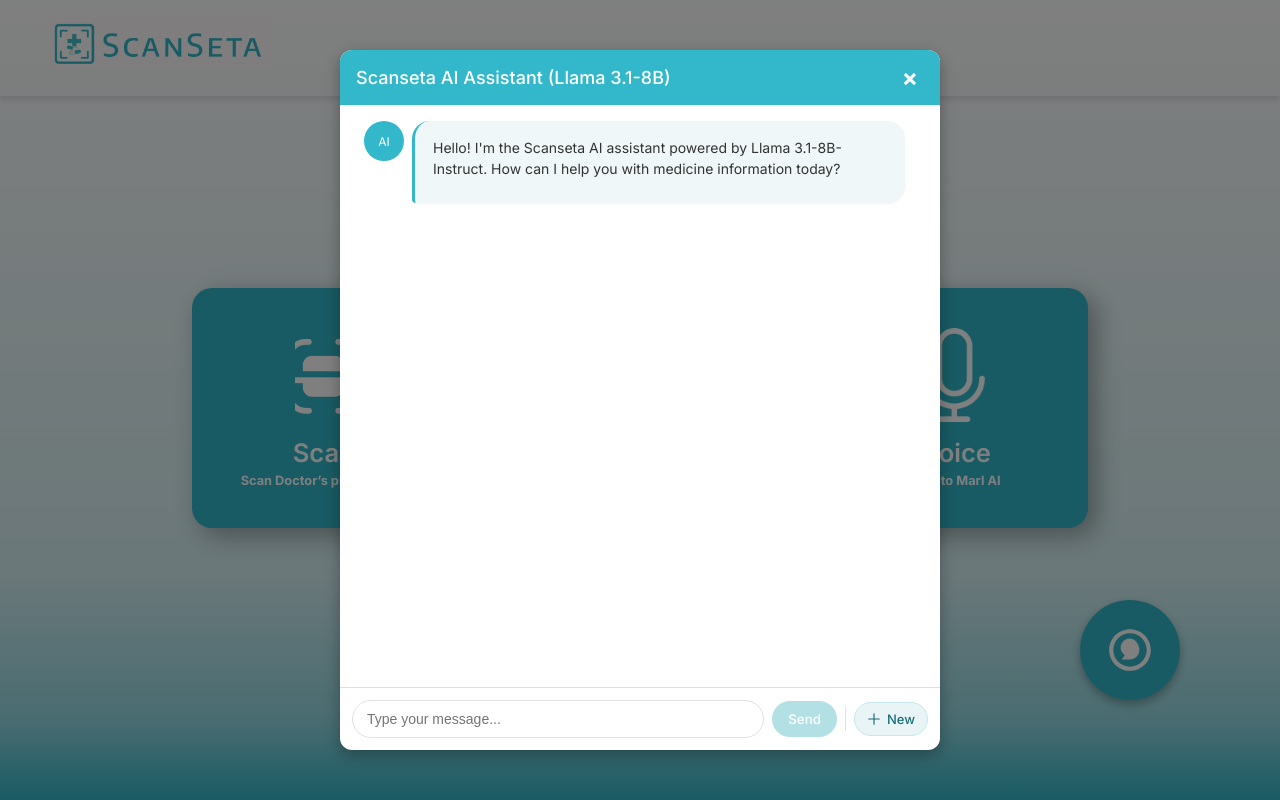
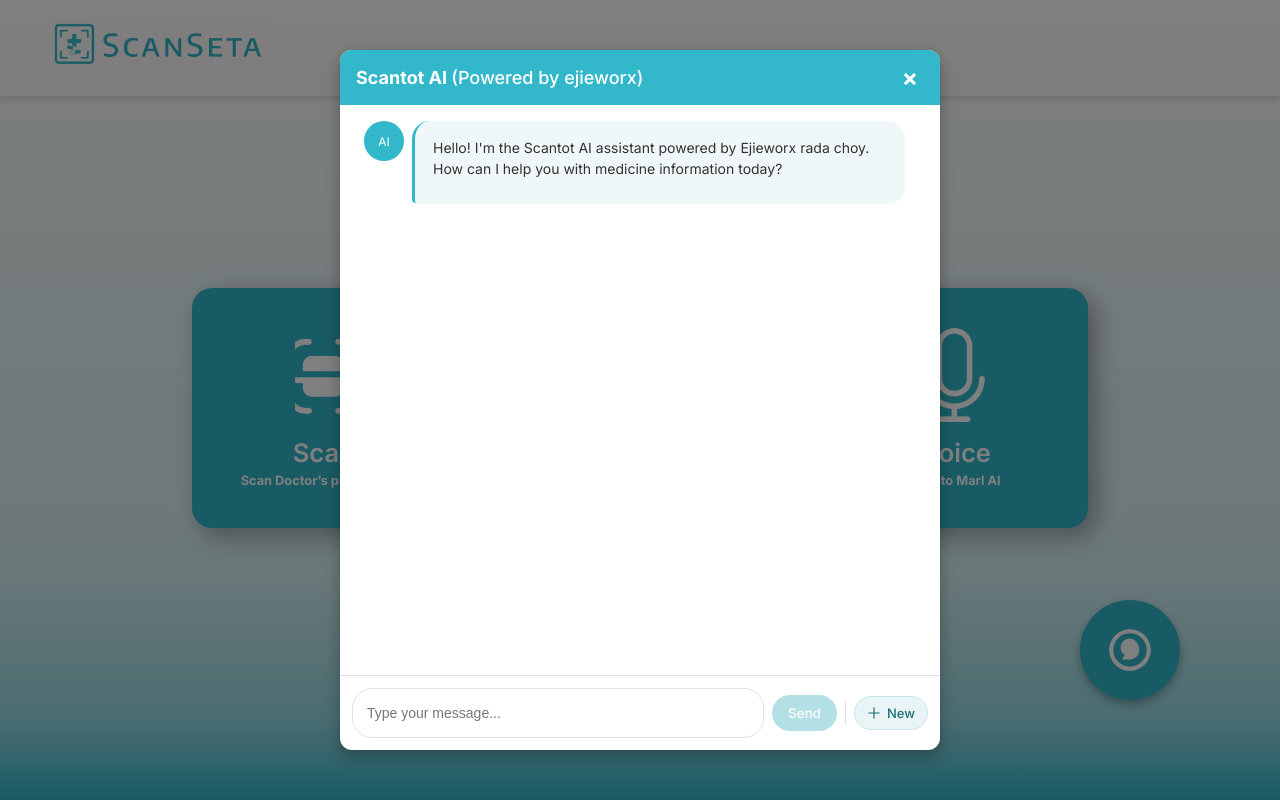
Before and after one commit to Marl6/ScansetaV1, a React (Create React App) app in the folder Front_end/: page / in a window 1280 px wide. Both pictures are taken after a click on the button "Chat with AI Assistant". Built offline with nearby package versions, Linux system fonts and the light colour scheme; the HTML template or start-up script is replaced by a standard one.

Commit message:
Scanseta_v1.6-Final Modal

```diff
--- a/Front_end/src/components/modal/ejieworx ai modal.jsx
+++ b/Front_end/src/components/modal/ejieworx ai modal.jsx
@@ -117,7 +117,7 @@
 
 const EjieworxAIModal = ({ isOpen, onClose }) => {
   const initialMessage = {
-    text: "Hello! I'm the Scanseta AI assistant powered by Llama 3.1-8B-Instruct. How can I help you with medicine information today?",
+    text: "Hello! I'm the Scantot AI assistant powered by Ejieworx rada choy. How can I help you with medicine information today?",
     sender: "ai",
   };
 
@@ -294,7 +294,7 @@
 
         {shouldRenderModal && (
           <div className="chat-header">
-            <h3>Scanseta AI Assistant (Llama 3.1-8B)</h3>
+            <h3> <strong>Scantot AI </strong>(Powered by ejieworx)</h3>
             <button
               className="close-button"
               onClick={() => {
--- a/Front_end/src/components/modal/ejieworx-ai-modal.css
+++ b/Front_end/src/components/modal/ejieworx-ai-modal.css
@@ -186,6 +186,7 @@
 }
 
 .chat-input {
+  height: 50px;
   display: flex;
   padding: 12px;
   border-top: 1px solid #e0e0e0;
--- a/Front_end/src/components/modal/fixed-ejieworx-ai-modal.jsx
+++ b/Front_end/src/components/modal/fixed-ejieworx-ai-modal.jsx
@@ -104,7 +104,7 @@
 
 const EjieworxAIModal = ({ isOpen, onClose }) => {
   const initialMessage = {
-    text: "Hello! I'm the Scanseta AI assistant powered by Llama 3.1-8B-Instruct. How can I help you with medicine information today?",
+    text: "Hello! I'm the Ejieworx AI assistant powered by Scantot 3.1-8B-Instruct. How can I help you with medicine information today?",
     sender: 'ai'
   };
 
```
